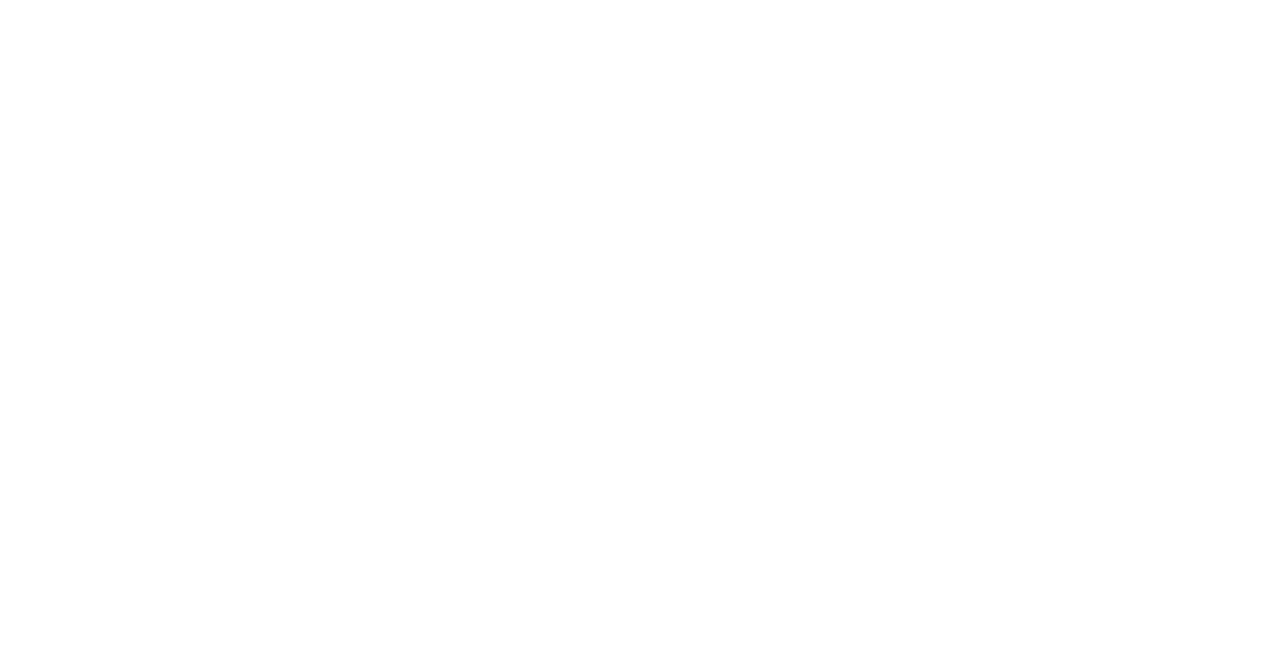
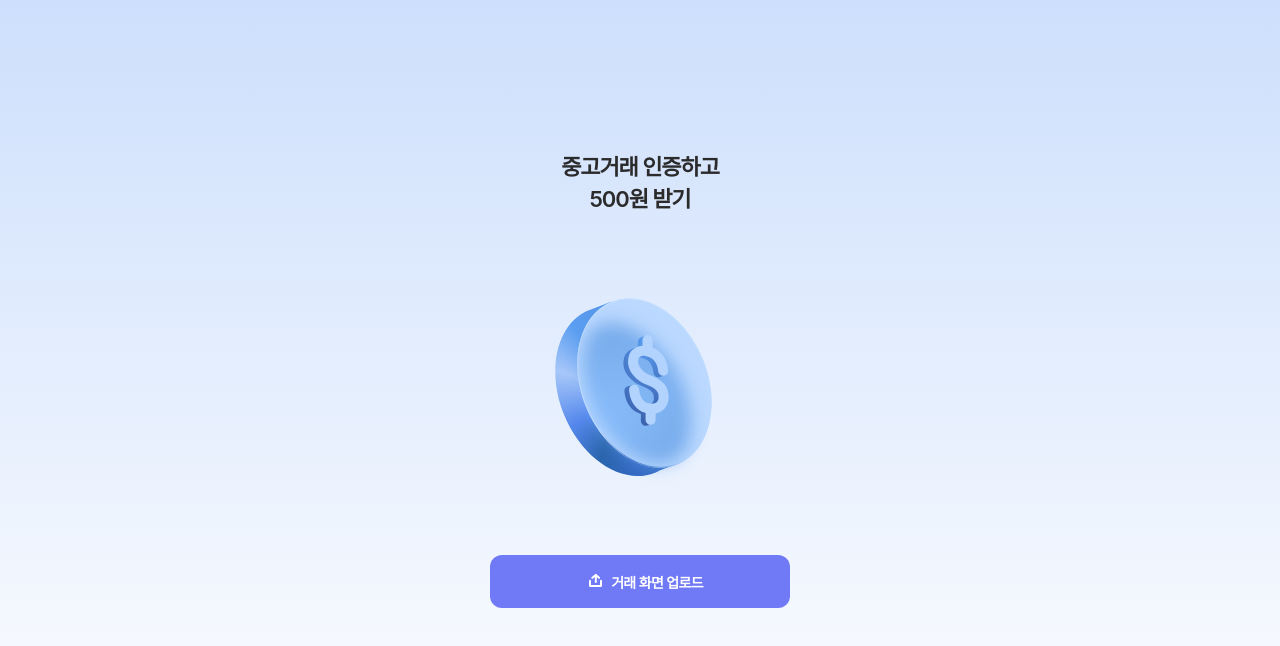
Before and after one commit to CtrlX-oneDayWallet/dayPocket_Front, a React (Create React App) app: page /trade/main in a window 1280 px wide. Before the commit this address had no page. Shown: the top 646 px of the page. Built offline with nearby package versions, Linux system fonts and the light colour scheme.

Commit message:
feat: trademian 페이지 제작

```diff
--- a/src/App.tsx
+++ b/src/App.tsx
@@ -1,6 +1,6 @@
 import { BrowserRouter, useLocation, Routes, Route } from "react-router-dom";
 import { AnimatePresence } from "framer-motion";
-import { Main, Asset1 } from "./pages";
+import { Main, Asset1, TradeMain } from "./pages";
 import { Layout } from "./components";
 
 function AnimatedRoutes() {
@@ -12,6 +12,7 @@
         <Route element={<Layout />}>
           <Route path="/" element={<Main />} />
           <Route path="/asset/1" element={<Asset1 />} />
+          <Route path="/trade/main" element={<TradeMain />} />
         </Route>
       </Routes>
     </AnimatePresence>
--- a/src/components/button/Button.styles.ts
+++ b/src/components/button/Button.styles.ts
@@ -14,6 +14,12 @@
   cursor: pointer;
 `;
 
+export const IconWrap = styled.div`
+  display: flex;
+  margin-bottom: 5px;
+  margin-right: -3px;
+`;
+
 export const ButtonText = styled.p`
   color: ${(props) => props.theme.gray.white};
   text-align: center;
--- a/src/components/button/Button.tsx
+++ b/src/components/button/Button.tsx
@@ -1,13 +1,19 @@
 import * as S from "./Button.styles";
 import { ButtonProps } from "./Button.types";
 
-export default function Button({ label, onClick, disabled }: ButtonProps) {
+export default function Button({
+  label,
+  icon,
+  onClick,
+  disabled,
+}: ButtonProps) {
   const handleClick = (e: React.MouseEvent<HTMLButtonElement>) => {
     if (disabled) return;
     onClick?.(e);
   };
   return (
     <S.ButtonContainer onClick={(e) => handleClick(e)} disabled={disabled}>
+      {icon && <S.IconWrap>{icon}</S.IconWrap>}
       <S.ButtonText>{label}</S.ButtonText>
     </S.ButtonContainer>
   );
--- a/src/components/button/Button.types.ts
+++ b/src/components/button/Button.types.ts
@@ -1,5 +1,6 @@
 export interface ButtonProps {
   label: string;
+  icon?: React.ReactNode;
   onClick: (e: React.MouseEvent<HTMLButtonElement>) => void;
   disabled?: boolean;
 }
--- a/src/pages/index.ts
+++ b/src/pages/index.ts
@@ -1,2 +1,3 @@
 export { default as Main } from "./main/Main";
 export { default as Asset1 } from "./assets/Asset1";
+export { default as TradeMain } from "./trade/TradeMain";
--- /dev/null
+++ b/src/pages/trade/TradeMain.styles.ts
@@ -0,0 +1,20 @@
+import styled from "styled-components";
+
+export const TradeMainContainer = styled.div`
+  display: flex;
+  flex-direction: column;
+  align-items: center;
+  gap: 45px;
+  padding-top: 149px;
+`;
+
+export const TextLabel = styled.div`
+  color: ${({ theme }) => theme.gray.gy6};
+  text-align: center;
+  font-size: 22px;
+  font-style: normal;
+  font-weight: 600;
+  line-height: normal;
+  letter-spacing: -1.1px;
+  margin-bottom: 12px;
+`;
--- /dev/null
+++ b/src/pages/trade/TradeMain.tsx
@@ -0,0 +1,23 @@
+import { Button } from "@/components";
+import * as S from "./TradeMain.styles";
+import { ReactComponent as CoinIcon } from "@/assets/icons/coin.svg";
+import { ReactComponent as UploadIcon } from "@/assets/icons/upload.svg";
+import { useNavigate } from "react-router-dom";
+
+export default function TradeMain() {
+  const navigate = useNavigate();
+  return (
+    <S.TradeMainContainer>
+      <S.TextLabel>
+        중고거래 인증하고
+        <br /> 500원 받기
+      </S.TextLabel>
+      <CoinIcon width={240} height={240} />
+      <Button
+        label="거래 화면 업로드"
+        icon={<UploadIcon />}
+        onClick={() => navigate("/trade/success")}
+      />
+    </S.TradeMainContainer>
+  );
+}
```
Also changed, not shown: src/assets/icons/coin.svg (added), src/assets/icons/upload.svg (added).
